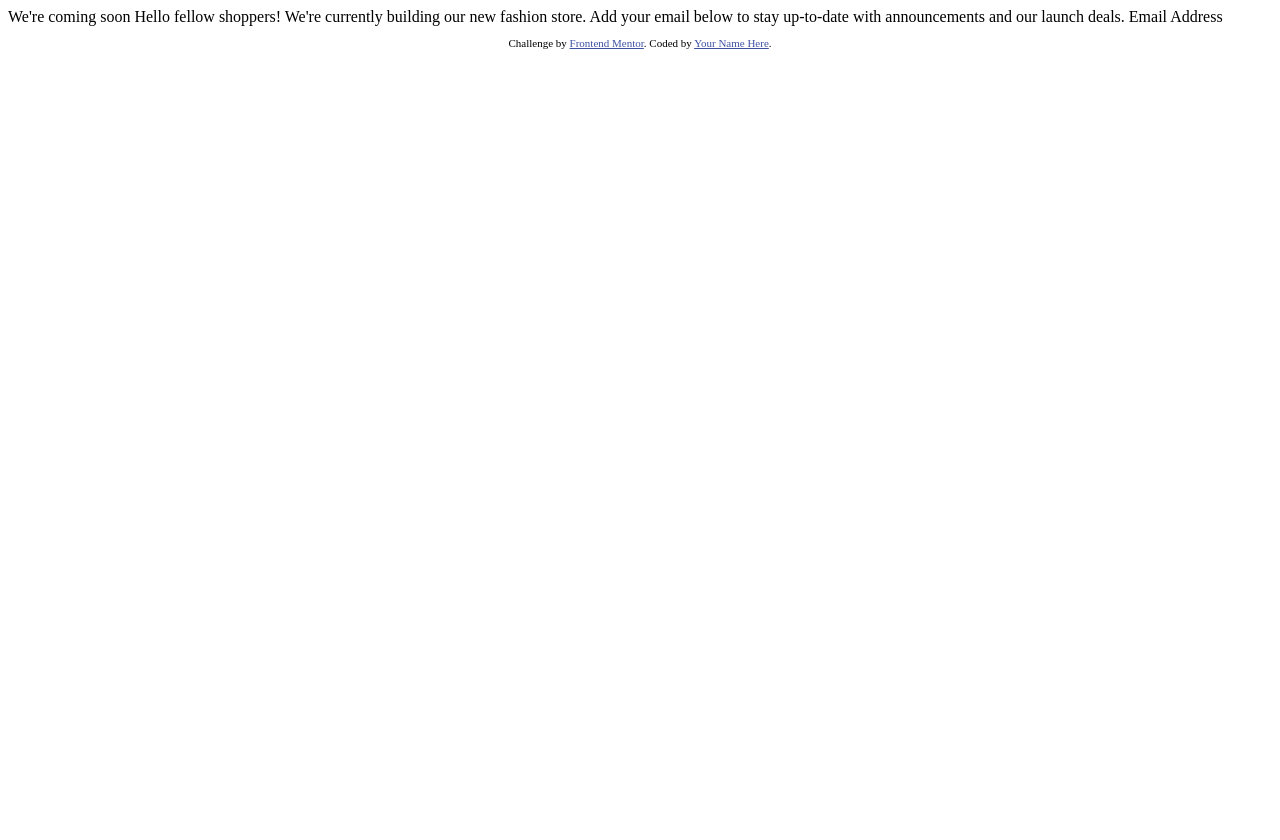
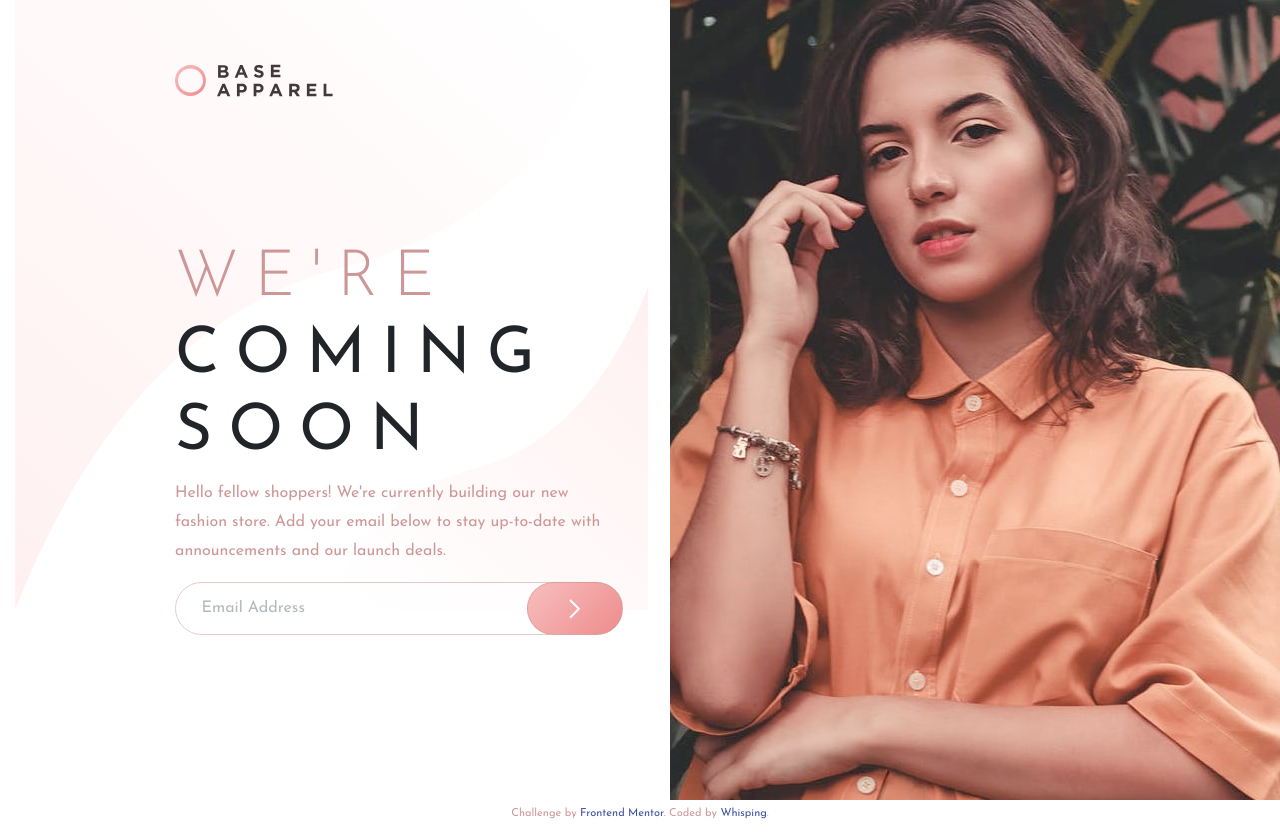
Before and after one commit to whisping/Base-Apparel-coming-soon-page, a plain HTML site: page index.html in a window 1280 px wide. Before the commit the page ends 800 px from the top, so only its background shows below. Drawn offline with nearby package versions, Linux system fonts and the light colour scheme.

Commit message:
desktop version almost ready to go

```diff
--- a/index.html
+++ b/index.html
@@ -1,33 +1,75 @@
 <!DOCTYPE html>
 <html lang="en">
+
 <head>
     <meta charset="UTF-8">
     <meta name="viewport" content="width=device-width, initial-scale=1.0"> <!-- displays site properly based on user's device -->
 
+    <link href="https://fonts.googleapis.com/css?family=Josefin+Sans:300,400,600&display=swap" rel="stylesheet">
+
     <link rel="icon" type="image/png" sizes="32x32" href="./images/favicon-32x32.png">
+    <link rel="stylesheet" href="https://stackpath.bootstrapcdn.com/bootstrap/4.3.1/css/bootstrap.min.css" integrity="sha384-ggOyR0iXCbMQv3Xipma34MD+dH/1fQ784/j6cY/iJTQUOhcWr7x9JvoRxT2MZw1T" crossorigin="anonymous">
+    <link rel="stylesheet" href="style.css">
 
     <title>Frontend Mentor | Base Apparel coming soon page</title>
 
     <!-- Feel free to remove these styles or customise in your own stylesheet 👍 -->
     <style>
-    .attribution { font-size: 11px; text-align: center; }
-    .attribution a { color: hsl(228, 45%, 44%); }
+        .attribution {
+            font-size: 11px;
+            text-align: center;
+        }
+
+        .attribution a {
+            color: hsl(228, 45%, 44%);
+        }
     </style>
 </head>
+
 <body>
 
-  We're coming soon
+    <div class="row container">
+        <div class="col-xl-6 left-section">
+            <div class="logo">
+                <img src="images/logo.svg" alt="">
+            </div>
+            <h1 class="heading"><span class="were">WE'RE </span><br>COMING <br>SOON</h1>
+            <p>Hello fellow shoppers! We're currently building our new fashion store.
+                Add your email below to stay up-to-date with announcements and our launch deals.</p>
+            <form class="input-section" action="index.html" method="post" id="form1">
+                <div class="input-group mb-3">
+                    <input type="email" class="form-control" placeholder="Email Address">
+                    <!-- <div class="input-group-append">
 
-  Hello fellow shoppers! We're currently building our new fashion store.
-  Add your email below to stay up-to-date with announcements and our launch deals.
 
-  Email Address
+                    </div> -->
+                    <button class="btn btn-outline-secondary" type="submit" id="button-addon2"><img src="images/icon-arrow.svg" alt=""></button>
+                </div>
+            </form>
+        </div>
+        <div class="col-xl-6 right-section">
+            <img class="girl" src="images/hero-desktop.jpg" alt="">
+        </div>
+    </div>
+
+
+
+
+
+
+
+
 
     <footer>
         <p class="attribution">
             Challenge by <a href="https://www.frontendmentor.io?ref=challenge" target="_blank">Frontend Mentor</a>.
-      Coded by <a href="#">Your Name Here</a>.
+            Coded by <a href="#">Whisping</a>.
         </p>
     </footer>
 </body>
+
+<!-- <script   src="https://code.jquery.com/jquery-3.4.1.min.js"   integrity="sha256-CSXorXvZcTkaix6Yvo6HppcZGetbYMGWSFlBw8HfCJo="   crossorigin="anonymous"></script>
+<script src="https://cdnjs.cloudflare.com/ajax/libs/jquery-validate/1.19.1/jquery.validate.js" charset="utf-8"></script> -->
+<script src="script.js" charset="utf-8"></script>
+
 </html>
--- /dev/null
+++ b/script.js
@@ -0,0 +1 @@
+$('#form1').validate();
--- /dev/null
+++ b/style.css
@@ -0,0 +1,88 @@
+.container {
+    max-width: 100%;
+    margin: 0;
+    padding-right: 0;
+}
+
+.left-section {
+    background: url("images/bg-pattern-desktop.svg") no-repeat;
+    background-size: 100%;
+    padding: 4em 10em;
+}
+
+.right-section {
+    margin-right: 0;
+    padding-right: 0;
+}
+
+body {
+    font-family: 'Josefin Sans', sans-serif;
+
+}
+
+.were {
+    font-weight: 300;
+    color: hsl(0, 36%, 70%);
+}
+
+p {
+    color: hsl(0, 36%, 70%);
+    line-height: 1.8;
+    display: inline-block;
+    width: 27em;
+}
+
+.logo {
+    padding-bottom: 9em;
+}
+
+.heading {
+    font-size: 4em;
+    letter-spacing: 0.25em;
+}
+
+.girl {
+    float: right;
+}
+
+footer {
+    clear: both;
+    text-align: center;
+}
+
+.input-group {
+    width: 30em;
+}
+
+/* hsl(0, 6%, 24%)
+hsl(0, 93%, 68%)
+hsl(0, 36%, 70%) */
+
+.btn-outline-secondary {
+    border-color: hsl(0, 36%, 70%, 0.5);
+    color: hsl(0, 36%, 70%);
+    width: 6em;
+    border-radius: 5em;
+    background-image: linear-gradient(135deg, hsl(0, 80%, 86%), hsl(0, 74%, 74%));
+    position: relative;
+    right: 2em;
+    z-index: 10;
+    /* opacity: 0.5; */
+}
+
+.form-control {
+    border-color: hsl(0, 36%, 70%);
+    color: hsl(0, 36%, 70%);
+    border-radius: 5em;
+    padding: 1.6em;
+    opacity: 0.5;
+}
+
+::placeholder { /* Chrome, Firefox, Opera, Safari 10.1+ */
+  color: blue;
+  opacity: 0.5; /* Firefox */
+}
+
+.input-section {
+
+}
```
Lines whose indentation alone changed are shown as unchanged.
